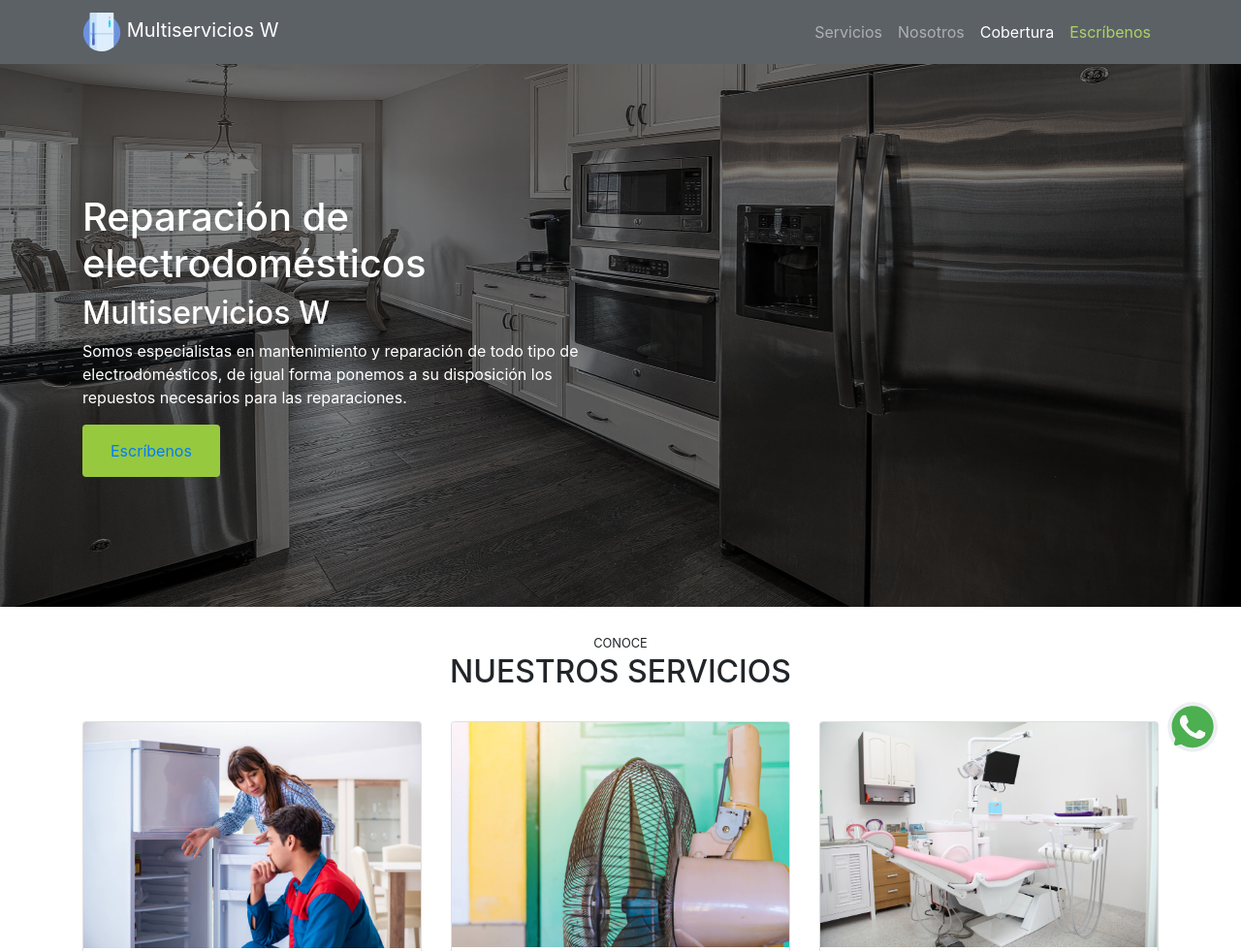
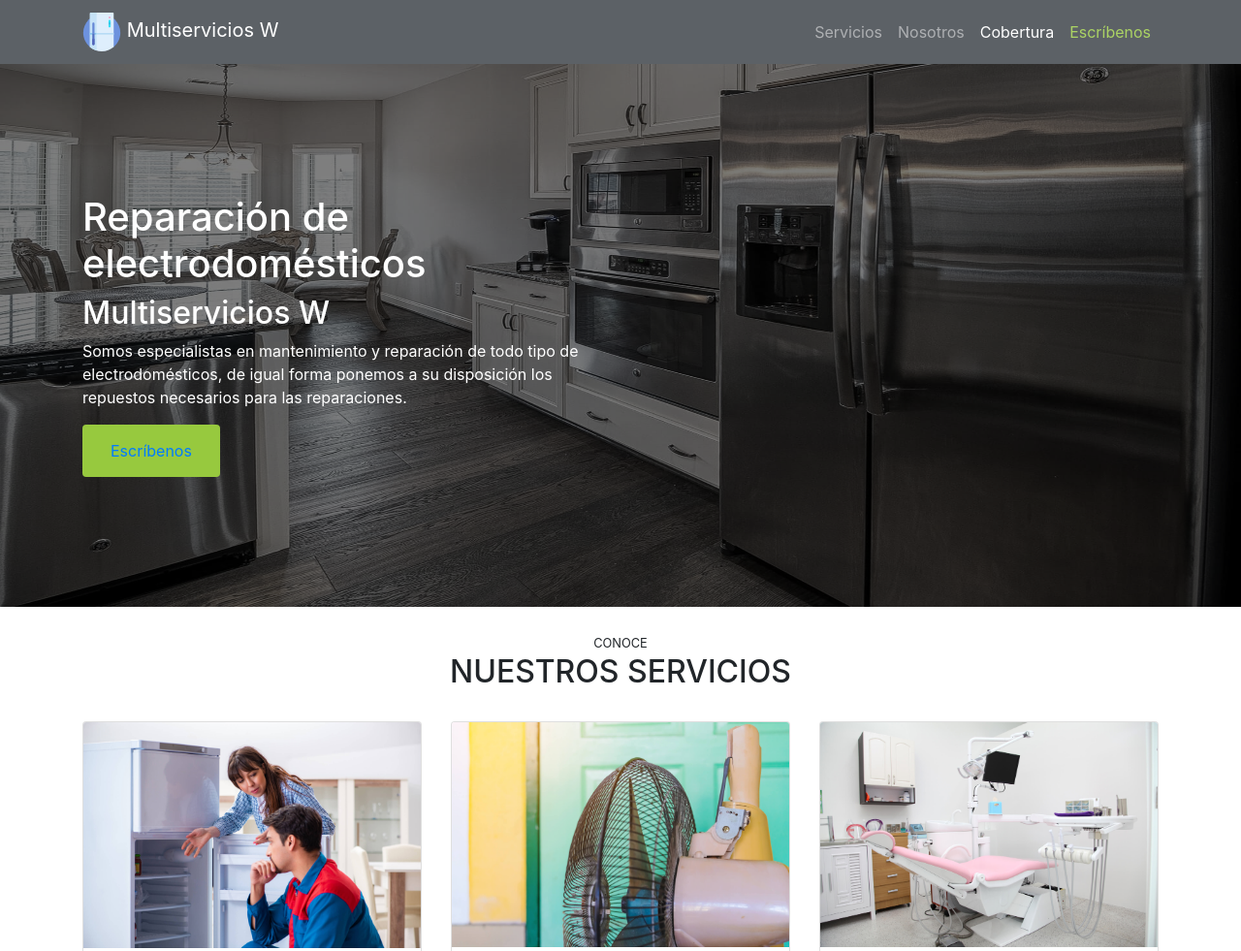
Before and after one commit to mayronr/proyectos, a plain HTML site: page index.html in a window 1280 px wide. Shown: the top 981 px of the page at 97% size. Drawn offline with nearby package versions, Linux system fonts and the light colour scheme.

Commit message:
Sin icono de whatsapp

```diff
--- a/index.html
+++ b/index.html
@@ -205,15 +205,7 @@
     </section>
     <!-- /Place and time -->
 
-    <div class="container-fluid">
-        <div class="row">
-            <div class="container-redes">
-                <a href="https://api.whatsapp.com/send?phone=573122175986&text=Hola,%20estoy%20interesado%20en%20sus%20servicios." target="_blank">
-                    <img src="assets/images/whatsapp.svg" title="Enviar mensaje de WhatsApp" alt="">
-                </a>
-            </div>
-        </div>
-    </div>
+
 
 
 
```
